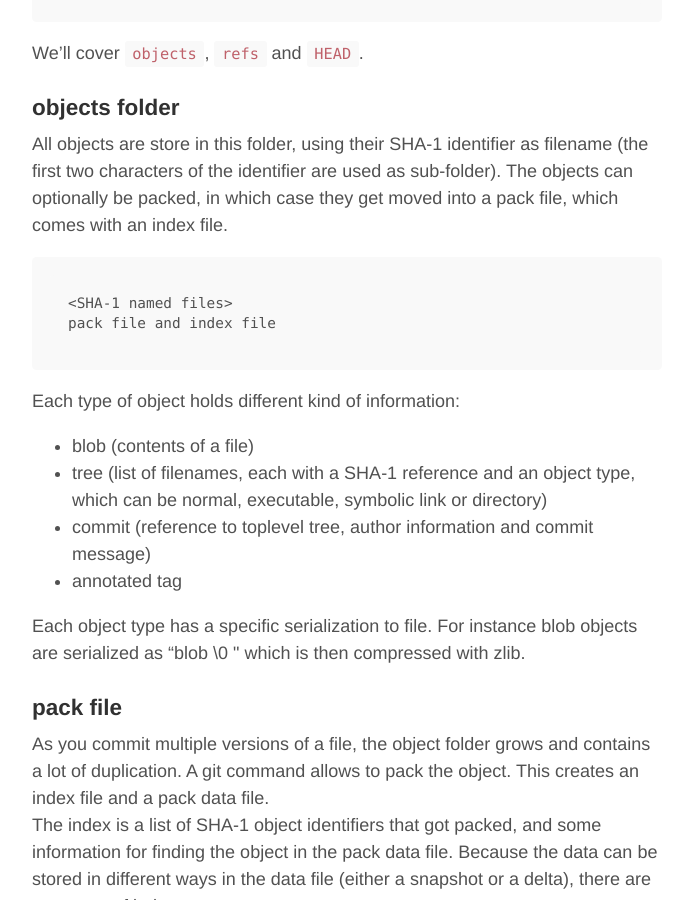
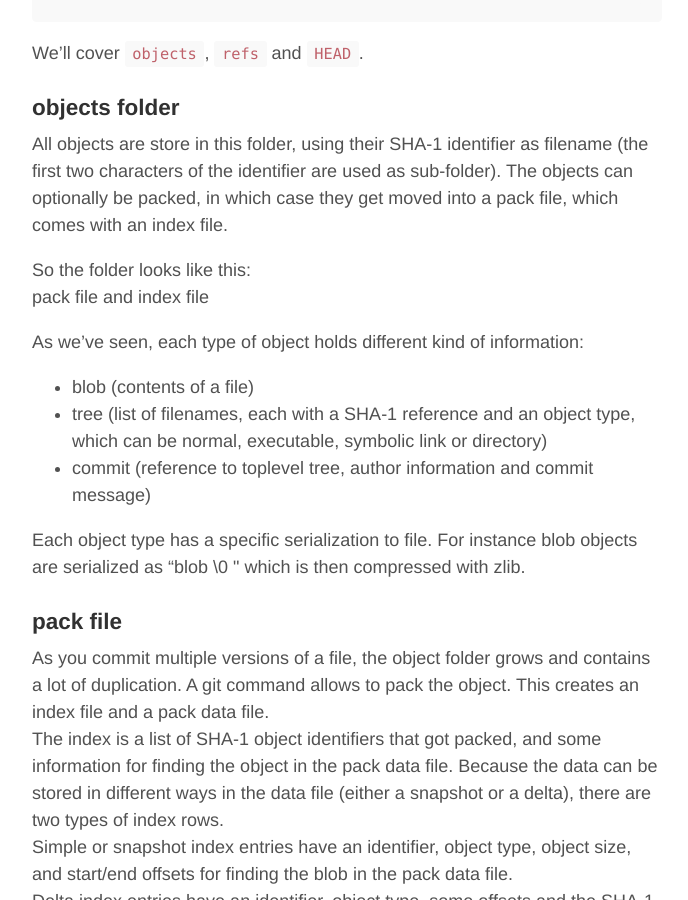
Before and after one commit to jcouv/jcouv.github.io, a Jekyll site: the page built from _posts/2015-08-14-git-internals.md, in a window 1280 px wide and 900 px high, scrolled down 1548 px. Shown: the whole window, without its empty margins (293-981 px from the left). Built offline with Jekyll 4.4.1, drawn with Linux system fonts in a browser that asks for light colours; comment, search, counter and statistics services are not loaded.

Commit message:
Updated 2015-08-14-git-internals.md

```diff
--- a/_posts/2015-08-14-git-internals.md
+++ b/_posts/2015-08-14-git-internals.md
@@ -2,6 +2,7 @@
 title: Git Internals
 published: true
 ---
+
 
 
 I started to use Git more regularly and was curious about its design. [Pro Git](http://www.git-scm.com/book/en/v2) is an excellent and free book on using and understanding Git. I'll share some minimalist notes I took on Git's internal design.
@@ -36,14 +37,14 @@ We'll cover `objects`, `refs` and `HEAD`.
 ### objects folder
 All objects are store in this folder, using their SHA-1 identifier as filename (the first two characters of the identifier are used as sub-folder). The objects can optionally be packed, in which case they get moved into a pack file, which comes with an index file.
 
+So the folder looks like this:
     <SHA-1 named files>
     pack file and index file
 
-Each type of object holds different kind of information:
+As we've seen, each type of object holds different kind of information:
 * blob (contents of a file)
 * tree (list of filenames, each with a SHA-1 reference and an object type, which can be normal, executable, symbolic link or directory)
 * commit (reference to toplevel tree, author information and commit message)
-* annotated tag
 
 Each object type has a specific serialization to file. For instance blob objects are serialized as "blob <space> <content length> \0 <content> <linefeed>" which is then compressed with zlib.
 
```
